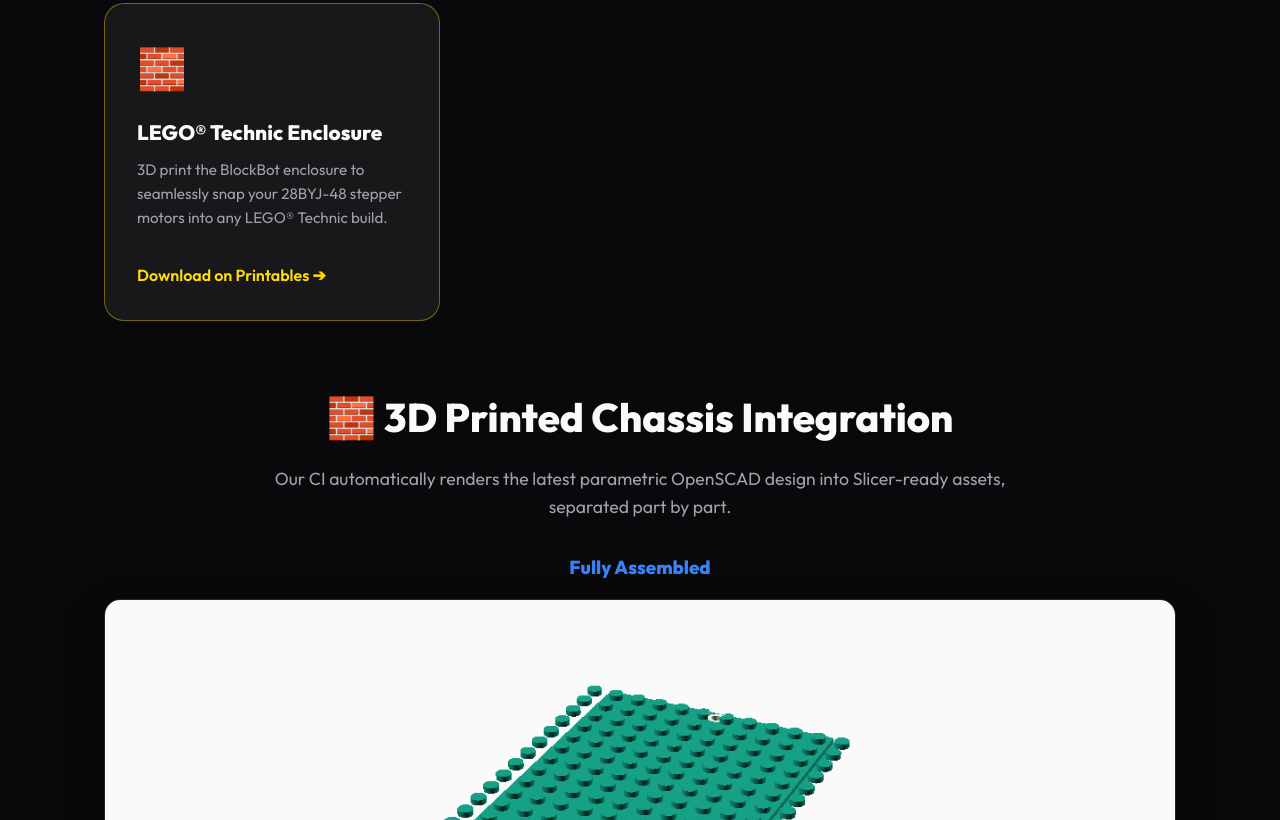
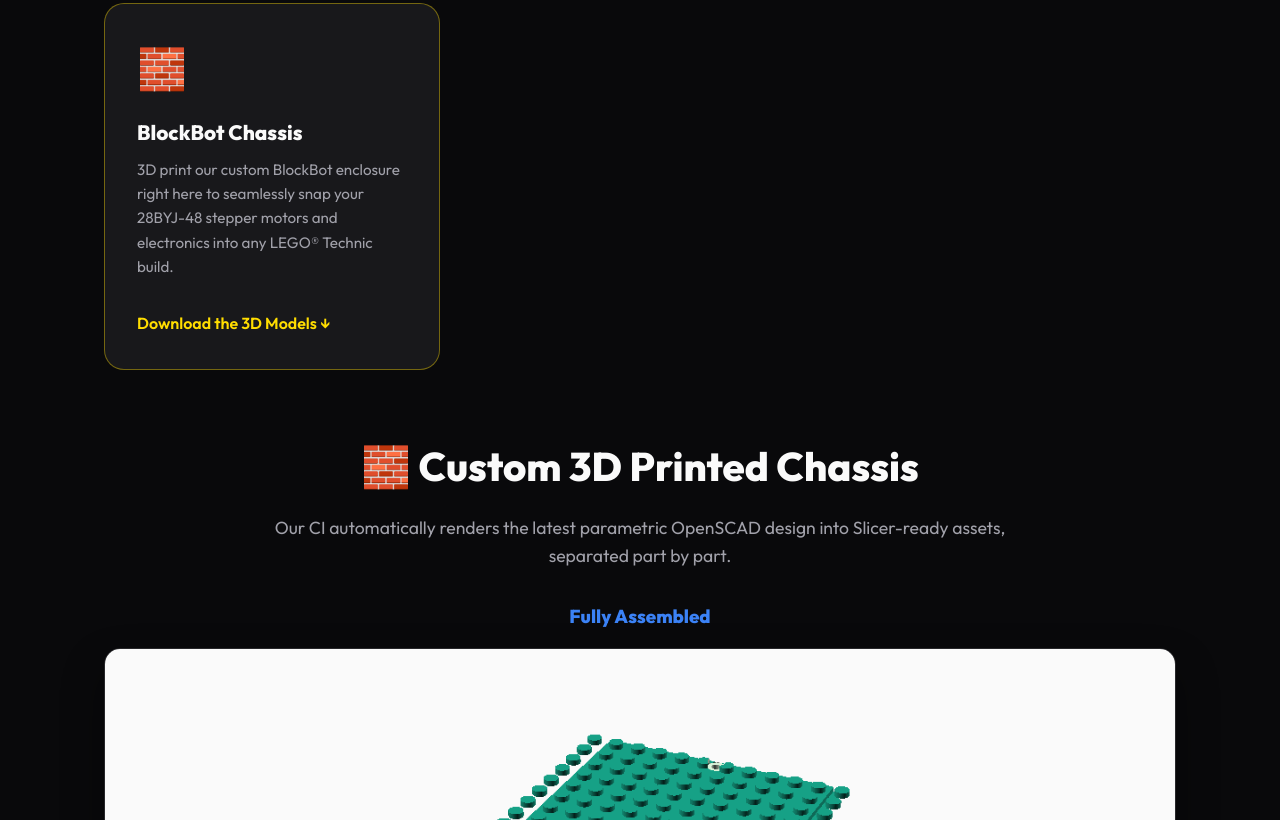
Before and after one commit to sloev/robo, a plain HTML site: page website/index.html in a window 1280 px wide. Shown: the part 4200-5020 px from the top of the page. Drawn offline with Linux system fonts and the light colour scheme; files whose address does not match are found by name.

Commit message:
ui: redirect BOM enclosure links to our own custom BlockBot chassis downloads

```diff
--- a/website/index.html
+++ b/website/index.html
@@ -310,14 +310,14 @@
 
     <div class="bom-card" style="border-color: rgba(255, 221, 0, 0.4);">
       <div class="bom-icon">🧱</div>
-      <h3>LEGO® Technic Enclosure</h3>
-      <p>3D print the BlockBot enclosure to seamlessly snap your 28BYJ-48 stepper motors into any LEGO® Technic build.</p>
-      <a href="https://www.printables.com/model/1099371-lego-compatible-brikkitron-enclosure-for-28byj-48" target="_blank" style="display: inline-block; margin-top: 1rem; color: #ffdd00; text-decoration: none; font-weight: 600;">Download on Printables ➔</a>
+      <h3>BlockBot Chassis</h3>
+      <p>3D print our custom BlockBot enclosure right here to seamlessly snap your 28BYJ-48 stepper motors and electronics into any LEGO® Technic build.</p>
+      <a href="#chassis-integration" style="display: inline-block; margin-top: 1rem; color: #ffdd00; text-decoration: none; font-weight: 600;">Download the 3D Models ↓</a>
     </div>
   </div>
 
-  <div style="max-width: 1200px; margin: 4rem auto 0; padding: 0 5%; text-align: center;">
-    <h2 style="font-size: 2.5rem; margin-bottom: 1rem; color: var(--text);">🧱 3D Printed Chassis Integration</h2>
+  <div id="chassis-integration" style="max-width: 1200px; margin: 4rem auto 0; padding: 0 5%; text-align: center;">
+    <h2 style="font-size: 2.5rem; margin-bottom: 1rem; color: var(--text);">🧱 Custom 3D Printed Chassis</h2>
     <p style="color: var(--muted); font-size: 1.1rem; max-width: 800px; margin: 0 auto 2rem;">Our CI automatically renders the latest parametric OpenSCAD design into Slicer-ready assets, separated part by part.</p>
 
     <h3 style="margin-bottom: 1rem; color: var(--accent);">Fully Assembled</h3>
@@ -362,7 +362,7 @@
         <div style="background: rgba(255,255,255,0.03); padding: 2rem; border-radius: 16px; border-left: 4px solid var(--cyan-accent);">
           <h3 style="font-size: 1.3rem; margin-bottom: 1rem;">🧱 2. Print the LEGO® Adapters</h3>
           <p style="color: var(--muted); font-size: 0.95rem; line-height: 1.5;">
-            While your parts are shipping, use a 3D printer (at home, school, or a local library) to print the <a href="https://www.printables.com/model/1099371-lego-compatible-brikkitron-enclosure-for-28byj-48" style="color: var(--cyan-accent); font-weight: bold; text-decoration: none;">BlockBot Enclosures</a>. These let you snap your motors directly into standard LEGO® Technic pieces so you don't have to build a chassis from scratch!
+            While your parts are shipping, use a 3D printer (at home, school, or a local library) to print our custom <a href="#chassis-integration" style="color: var(--cyan-accent); font-weight: bold; text-decoration: none;">BlockBot Chassis</a>. This lets you snap your motors, ESP32, and driver boards directly into standard LEGO® Technic pieces so you don't have to build a robot frame from scratch!
           </p>
         </div>
 
```
